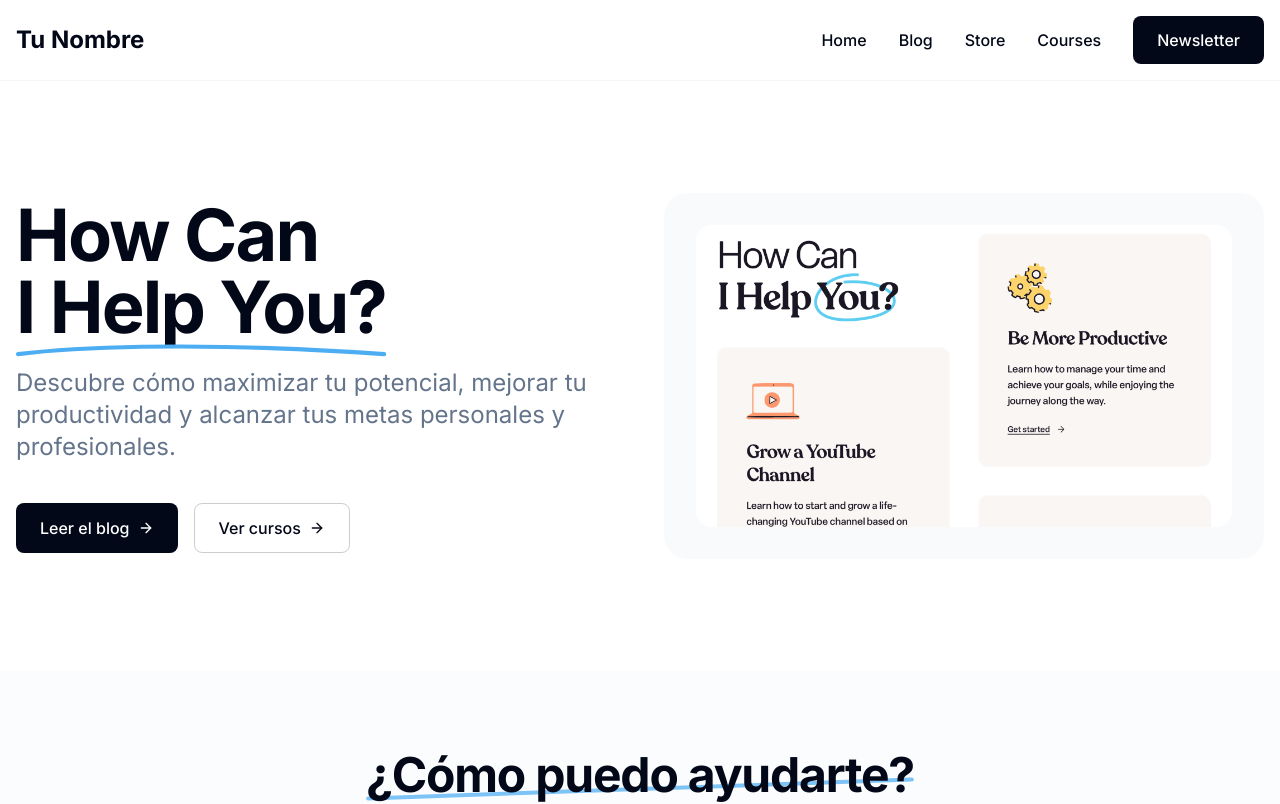
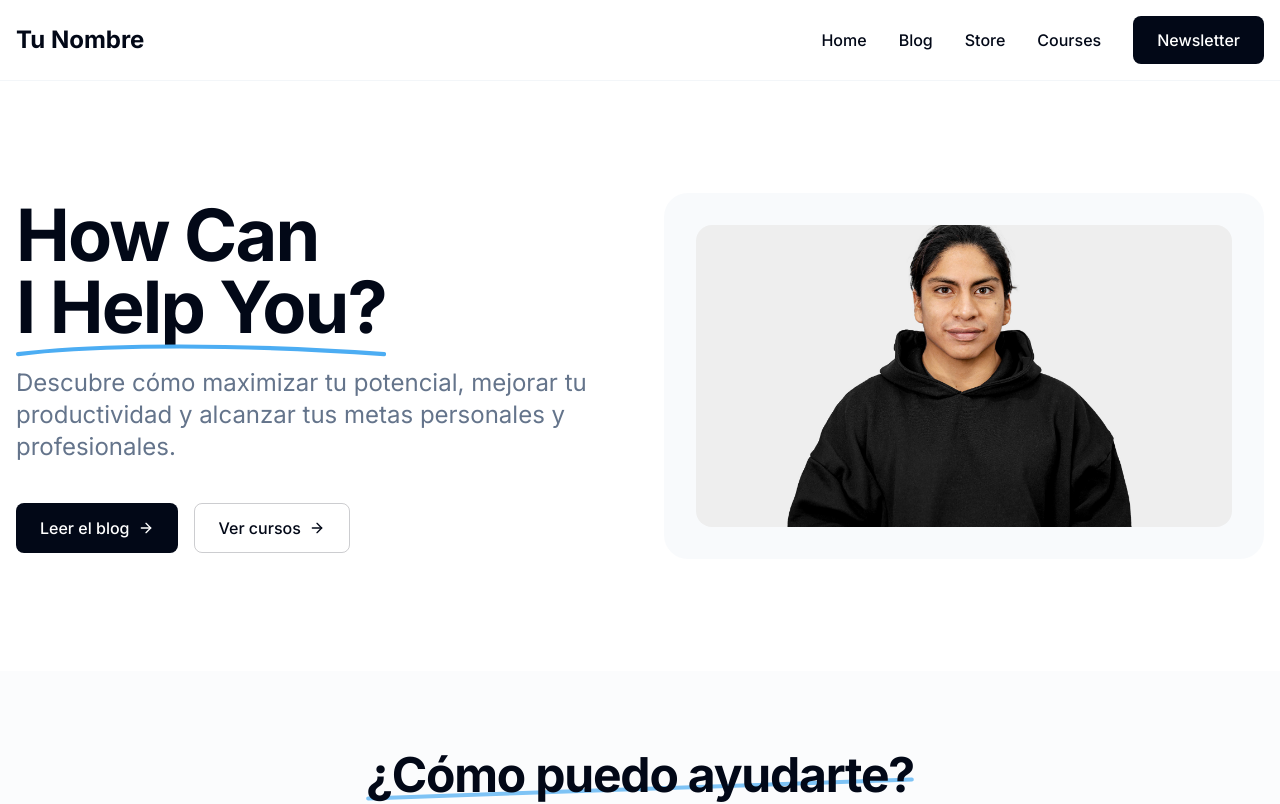
Before and after one commit to Jordanmpr/abdaal-inspired-website, a React (Vite) app: page / in a window 1280 px wide. Shown: the top 804 px of the page. Built offline with nearby package versions, Linux system fonts and the light colour scheme.

Commit message:
Refactor: Update project structure
Restructure the project files.

```diff
--- a/src/components/home/Hero.tsx
+++ b/src/components/home/Hero.tsx
@@ -41,7 +41,7 @@ const Hero = () => {
           <div className={`rounded-3xl bg-secondary/50 p-8 relative ${isLoaded ? 'animate-fade-in' : 'opacity-0'}`} style={{ animationDelay: '0.2s' }}>
             <div className="aspect-video rounded-2xl overflow-hidden bg-accent-yellow/20 flex items-center justify-center">
               <img
-                src="/lovable-uploads/303b851d-25dc-4f00-9dd3-d41d065e22d5.png"
+                src="/lovable-uploads/6ebb7c53-7b41-4443-98fc-882ad875c664.png"
                 alt="Persona trabajando"
                 className="w-full h-full object-cover"
               />
```
Also changed, not shown: public/lovable-uploads/6ebb7c53-7b41-4443-98fc-882ad875c664.png (added).
